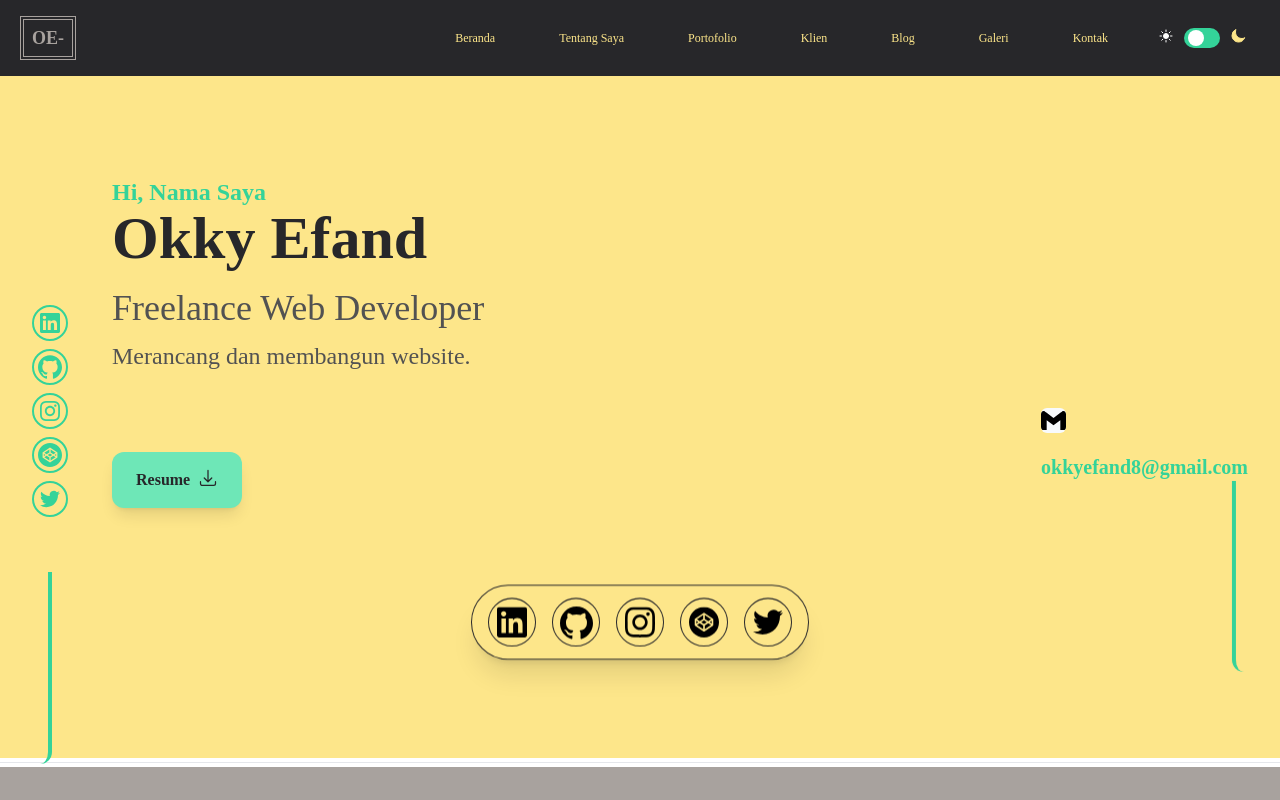
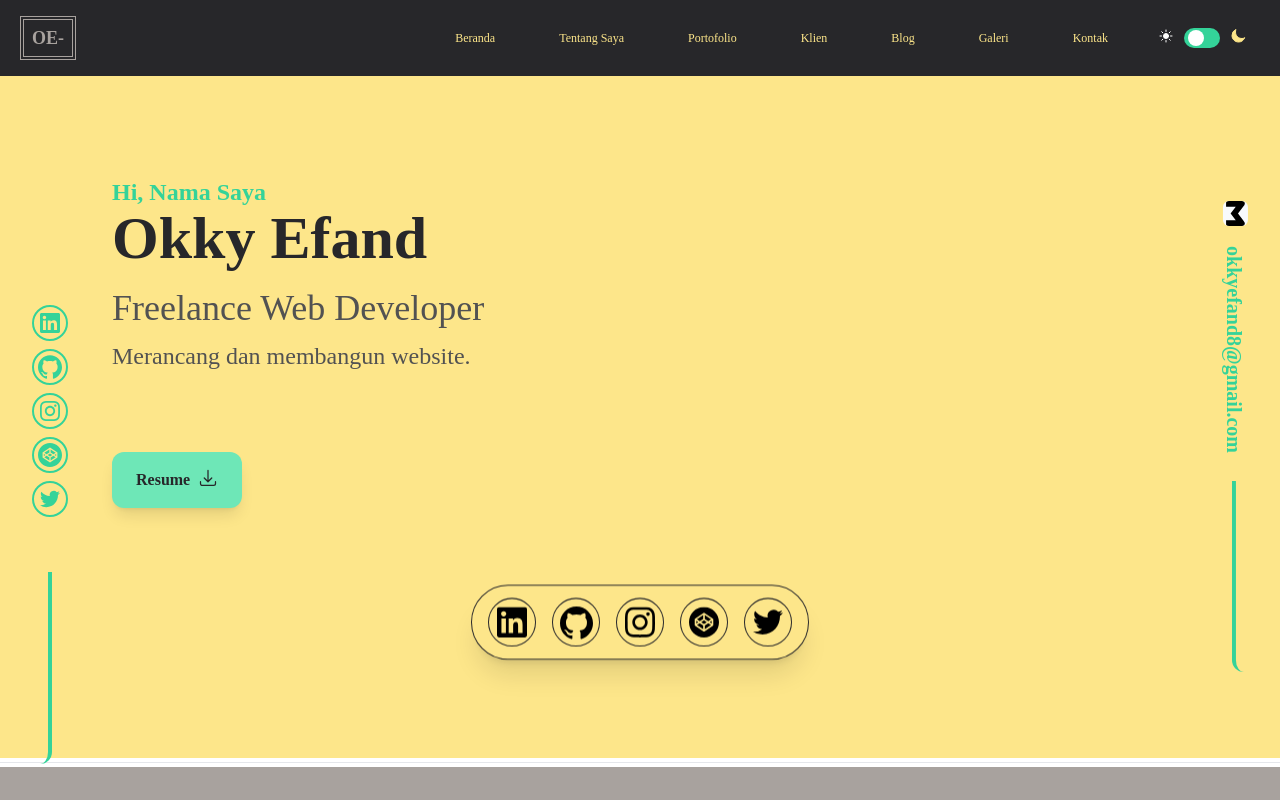
Before and after one commit to oky8/oky8.github.io, a website: page public/index.html in a window 1280 px wide. Shown: the top 800 px of the page. Drawn offline with nearby package versions, Linux system fonts and the light colour scheme; a web font is replaced by a local one.

Commit message:
final porto

```diff
--- a/public/index.html
+++ b/public/index.html
@@ -4,7 +4,7 @@
     <meta charset="UTF-8" />
     <meta http-equiv="X-UA-Compatible" content="IE=edge" />
     <meta name="viewport" content="width=device-width, initial-scale=1.0" />
-    <link href="/dist/css/final.css" rel="stylesheet" />
+    <link href="/dist/output.css" rel="stylesheet" />
     <!-- font link start -->
     <link rel="preconnect" href="https://fonts.googleapis.com">
     <link rel="preconnect" href="https://fonts.gstatic.com" crossorigin>
```
